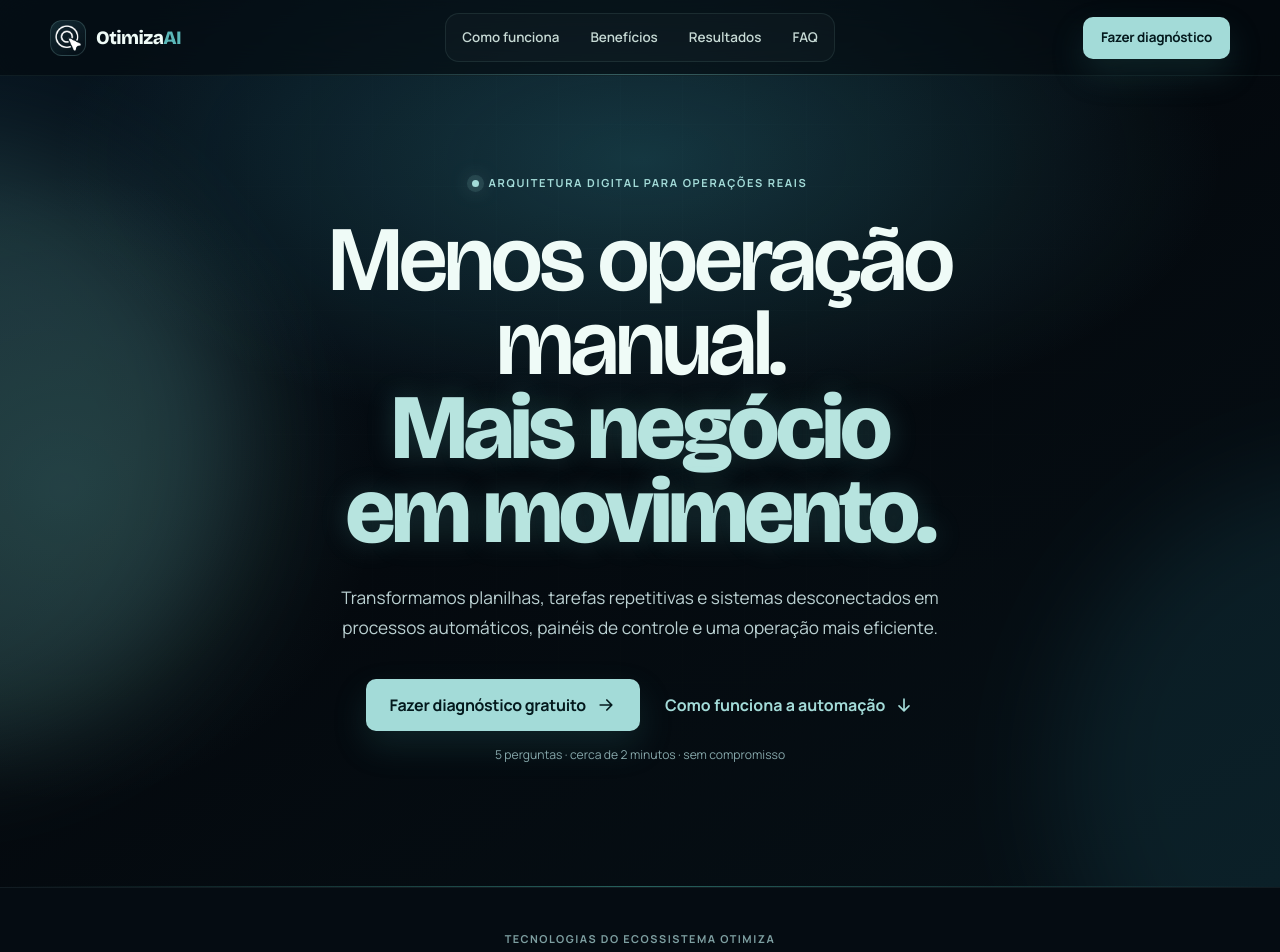
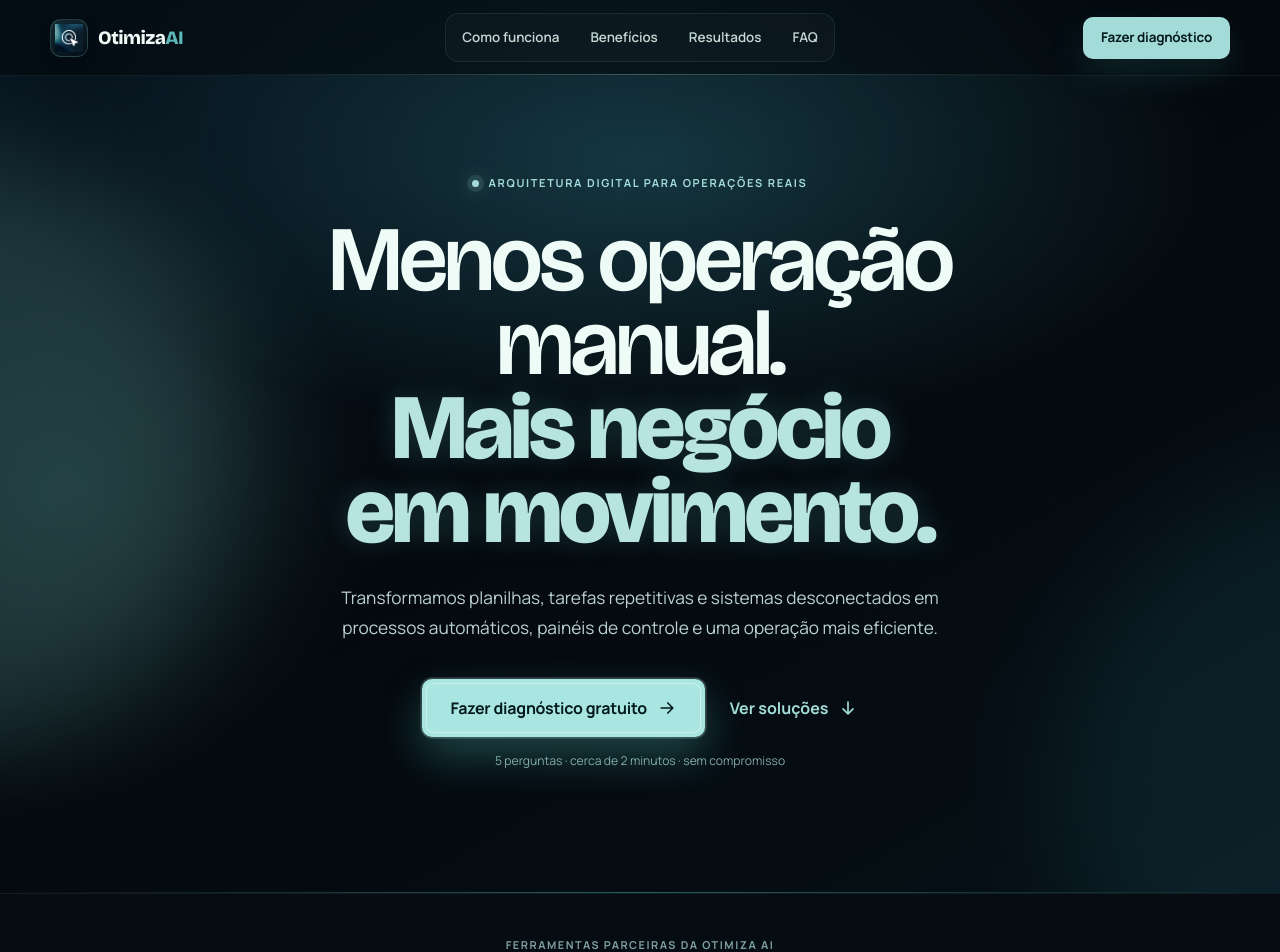
Before and after one commit to guilhermeribeiroc/landing_page, a React (Vite) app: page / in a window 1280 px wide. Shown: the top 952 px of the page. Built offline with nearby package versions, Linux system fonts and the light colour scheme.

Commit message:
feat: strengthen Otimiza hero calls to action

```diff
--- a/src/components/Header.jsx
+++ b/src/components/Header.jsx
@@ -29,7 +29,7 @@ export default function Header() {
       >
         <div className="container header-inner">
           <a href="#hero" className="logo">
-            <div className="logo-icon"><img src={`${import.meta.env.BASE_URL}logo-clean.png`} alt="OtimizaAI" /></div>
+            <div className="logo-icon logo-icon--png"><img src={`${import.meta.env.BASE_URL}otimiza-logo.png`} alt="OtimizaAI" /></div>
             <div className="logo-text">Otimiza<span>AI</span></div>
           </a>
 
--- a/src/components/Hero.jsx
+++ b/src/components/Hero.jsx
@@ -26,12 +26,12 @@ export default function Hero() {
               Transformamos planilhas, tarefas repetitivas e sistemas desconectados em processos automáticos, painéis de controle e uma operação mais eficiente.
             </motion.p>
             <motion.div className="hero-actions" variants={fadeUp} custom={2}>
-              <a href="#diagnostico" className="button">
+              <a href="#diagnostico" className="button hero-diagnostic-cta">
                 Fazer diagnóstico gratuito
                 <svg viewBox="0 0 24 24" aria-hidden="true"><path d="M5 12h14M13 6l6 6-6 6" /></svg>
               </a>
-              <a href="#como-funciona" className="text-link">
-                Como funciona a automação
+              <a href="#solucoes" className="text-link">
+                Ver soluções
                 <svg viewBox="0 0 24 24" aria-hidden="true"><path d="M12 5v14M6 13l6 6 6-6" /></svg>
               </a>
             </motion.div>
--- a/src/components/TechStack.jsx
+++ b/src/components/TechStack.jsx
@@ -30,7 +30,7 @@ export default function TechStack() {
   return (
     <section className="tech-stack" aria-label="Tecnologias do ecossistema Otimiza">
       <div className="container">
-        <p>Tecnologias do ecossistema Otimiza</p>
+        <p>Ferramentas parceiras da Otimiza AI</p>
       </div>
       <div className="tech-marquee">
         <div className="tech-marquee-track">
--- a/src/index.css
+++ b/src/index.css
@@ -501,3 +501,10 @@ ul { list-style: none; }
 .tech-item--claude { min-width: 176px; }
 .tech-item--claude .tech-wordmark { width: 150px; height: 42px; object-fit: contain; }
 @media (max-width: 520px) { .tech-marquee .tech-marquee-group { gap: 30px; padding-right: 30px; } }
+
+.logo-icon--png { width: 38px; height: 38px; overflow: hidden; border-radius: 11px; box-shadow: 0 5px 14px rgba(0, 0, 0, .22); }
+.hero-diagnostic-cta { position: relative; min-height: 58px; padding-inline: 28px; background: #a9e6e2; box-shadow: 0 0 0 1px rgba(214, 255, 251, .22), 0 18px 42px rgba(93, 213, 207, .28); animation: diagnosticGlow 2.4s ease-in-out infinite; }
+.hero-diagnostic-cta::after { content: ''; position: absolute; inset: 4px; border: 1px solid rgba(255, 255, 255, .42); border-radius: 8px; pointer-events: none; }
+.hero-diagnostic-cta:hover { background: #d5fffb; box-shadow: 0 0 0 1px rgba(226, 255, 251, .5), 0 22px 52px rgba(110, 233, 225, .42); }
+@keyframes diagnosticGlow { 50% { box-shadow: 0 0 0 7px rgba(103, 218, 212, 0), 0 20px 48px rgba(93, 213, 207, .42); } }
+@media (prefers-reduced-motion: reduce) { .hero-diagnostic-cta { animation: none; } }
```
Also changed, not shown: public/otimiza-logo.png (added).
